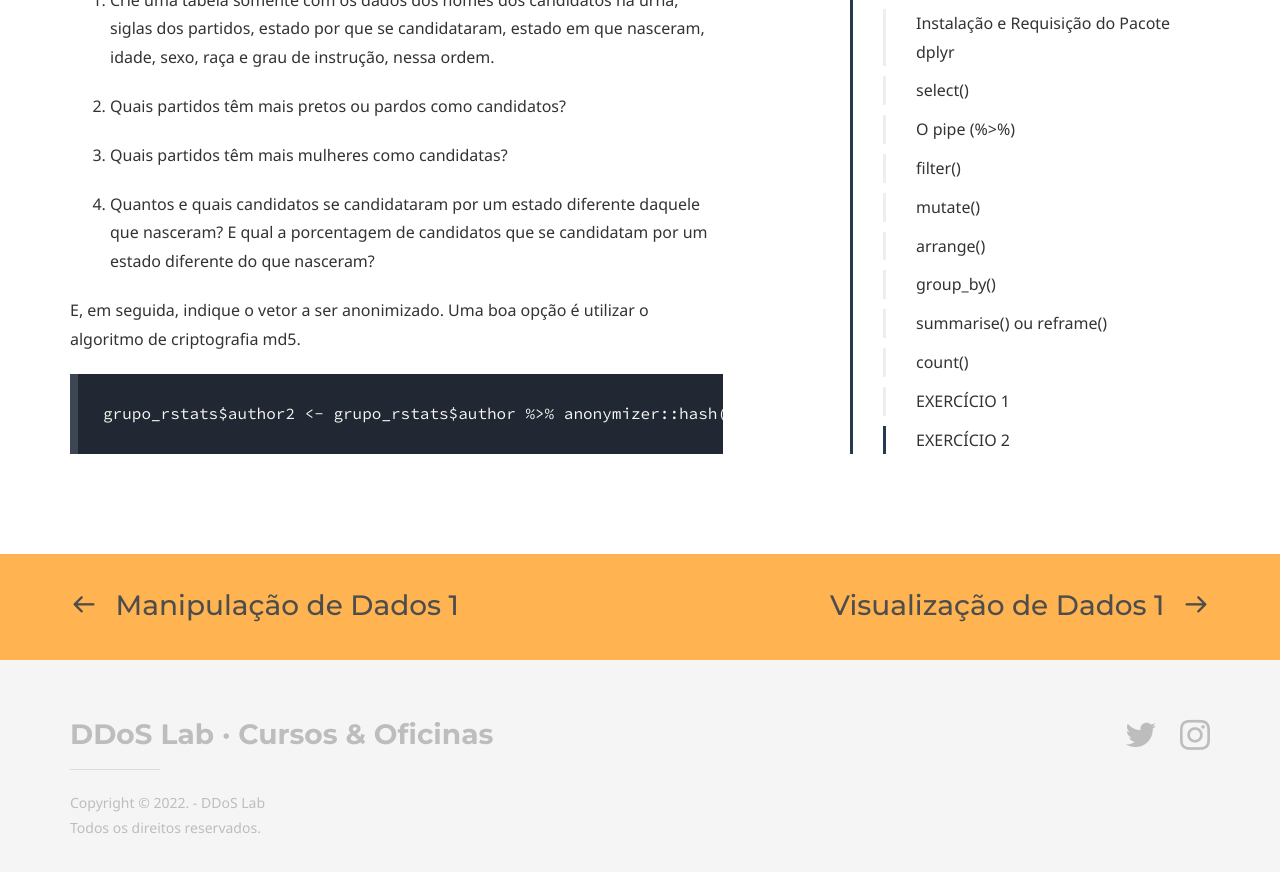
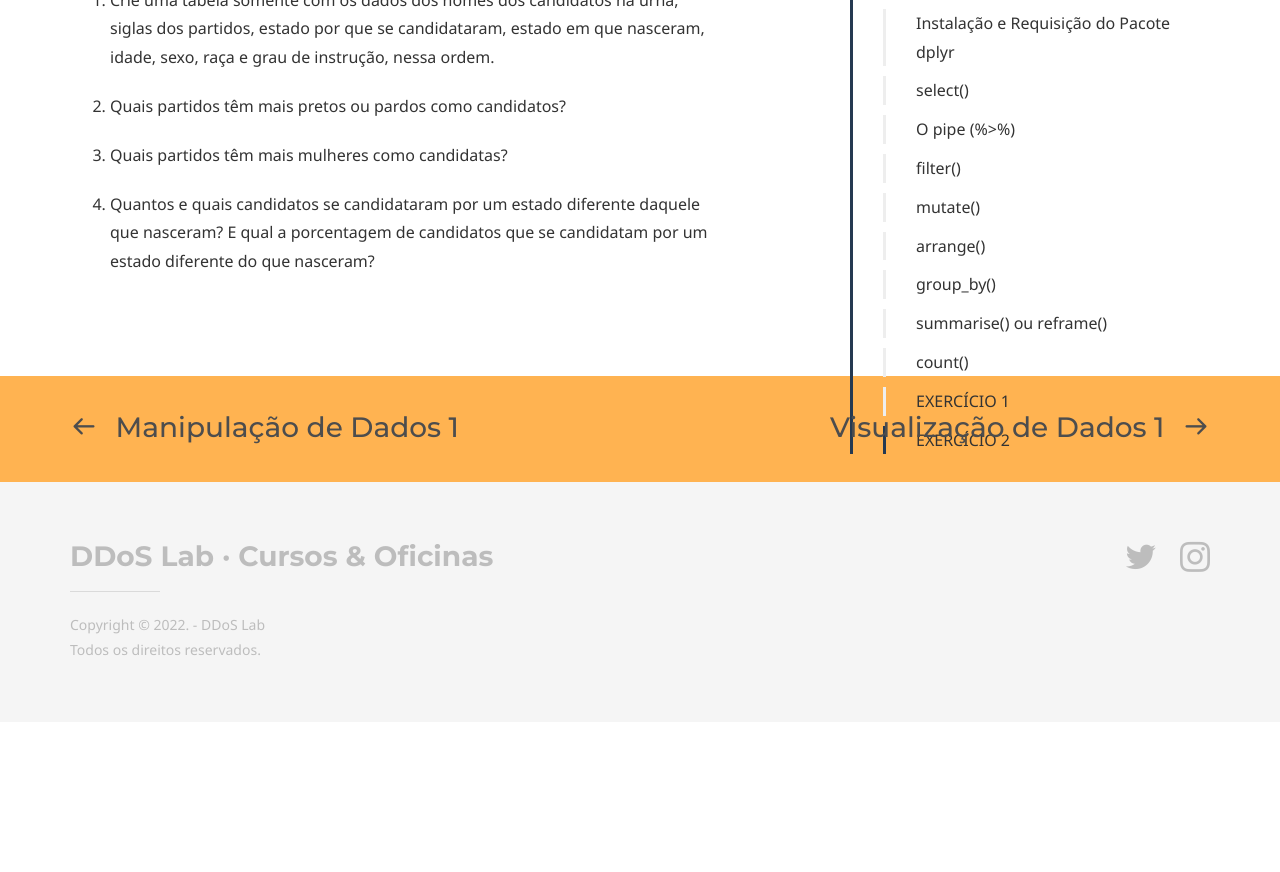
Before and after one commit to coLAB-UFF/docs, a Jekyll site: the page built from dataviz_05.md, in a window 1280 px wide and 900 px high, scrolled down 7365 px. Shown: the top 872 px of the window. Built offline with Jekyll 4.4.1, drawn with Linux system fonts in a browser that asks for light colours; some web fonts are replaced; after the commit the page ends 8087 px from its top, so only the background shows below that.

Commit message:
Update dataviz_05.md

````diff
--- a/dataviz_05.md
+++ b/dataviz_05.md
@@ -229,11 +229,3 @@ candidato_brasil <- electionsBR::elections_tse(2022, type = "candidate", positio
 3. Quais partidos têm mais mulheres como candidatas?
 
 4. Quantos e quais candidatos se candidataram por um estado diferente daquele que nasceram? E qual a porcentagem de candidatos que se candidatam por um estado diferente do que nasceram?
-
-
-
-E, em seguida, indique o vetor a ser anonimizado. Uma boa opção é utilizar o algoritmo de criptografia md5.
-
-```
-grupo_rstats$author2 <- grupo_rstats$author %>% anonymizer::hash(.algo = "md5")
-```
````
